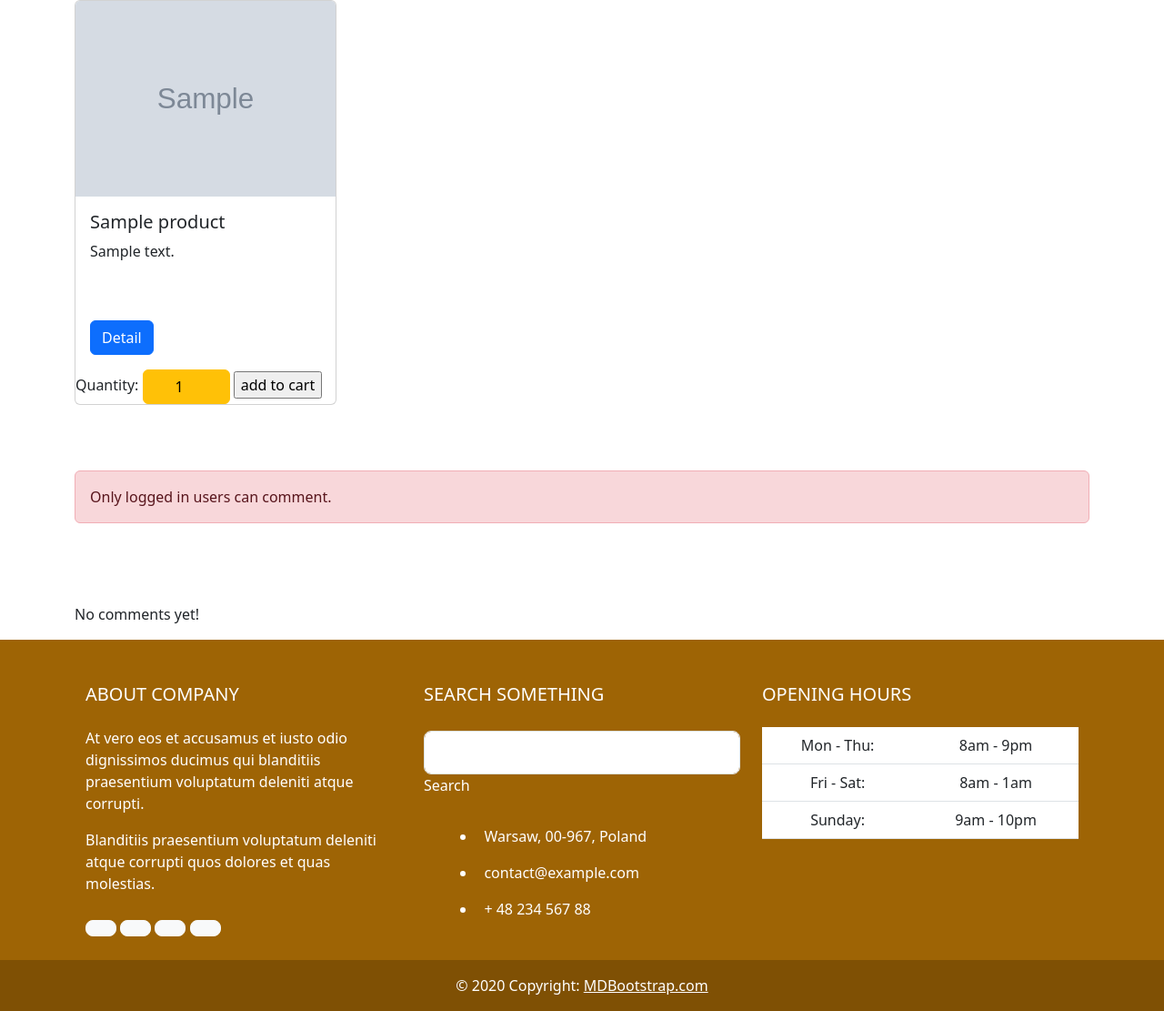
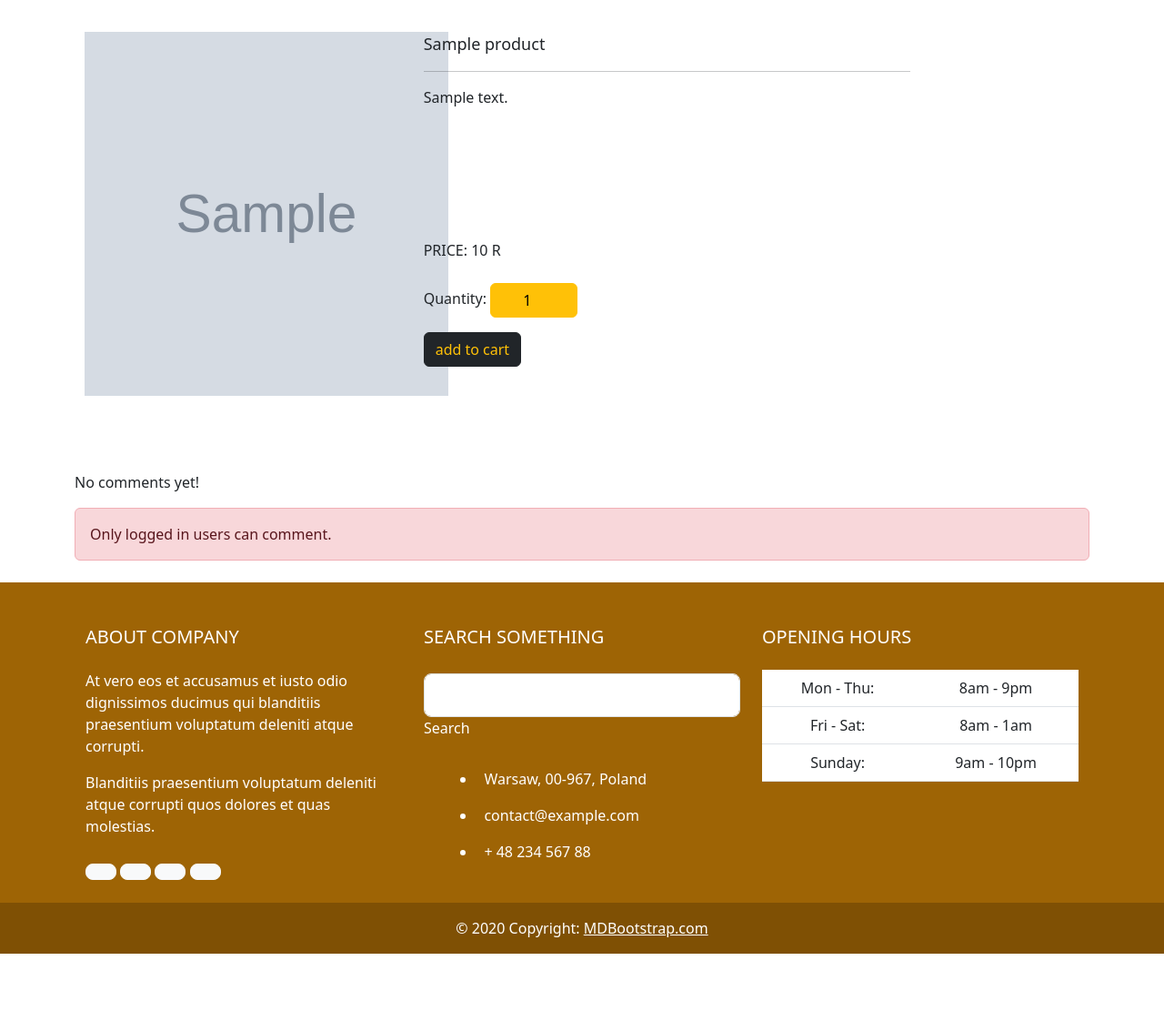
Before and after one commit to Mohammad-R-N/coffee-shop, a Django app: a page that uses project/products/templates/products/product-detail.html in a window 1280 px wide. Shown: the part 72-1183 px from the top of the page at 91% size. After the commit the page ends 1120 px from the top, so only its background shows below. Run offline with Django 4.2, Linux system fonts and the light colour scheme; tables that the repository leaves empty hold one stand-in row (values such as "Sample post"); grey boxes marked "Sample" are stand-in pictures; some libraries are stand-ins or nearby versions.

Commit message:
chore: product detail page V1 created

```diff
--- a/project/products/templates/products/product-detail.html
+++ b/project/products/templates/products/product-detail.html
@@ -3,32 +3,36 @@
 
 
 {% block content %}
-<div class="container">
-    <div class="card" style="width: 18rem;">
-        <img src="{{product.image.url}}" class="card-img-top">
-        <div class="card-body">
-            <h5 class="card-title">{{product.name}}</h5>
-            <p>{{ product.description|safe }}</p><br /><br />
-            <a href="{{product.get_absolute_url}}" class="btn btn-primary">Detail</a>
+
+<div class="container my-4">
+
+    <div class="">
+        <div class="single_product">
+            <div class="container-fluid" style=" background-color: #fff; padding: 11px;">
+                <div class="row">
+                    <div class="col-lg-4 order-lg-2 order-1">
+                        <div class="image_selected"><img src="{{product.image.url}}" alt=""
+                                style="width: 400px; height: 400px;">
+                        </div>
+                    </div>
+                    <div class="col-lg-6 order-3">
+                        <div class="product_description">
+                            <div class="product_name" style="font-size: large;">{{product.name}}</div>
+
+                            <hr class="singleline">
+                            <div class="product_name">{{ product.description|safe }}</div>
+                            <br><br><br><br><br><br>
+                            <div>PRICE: {{product.price}} R</div><br>
+                            <form action="{% url 'carts:cart_add' product.id %}" method="post">
+                                {% csrf_token %}
+                                {{ form.as_p }}
+                                <input class="btn btn-dark  text-warning" type="submit" value="add to cart">
+                            </form>
+                        </div>
+                    </div>
+                </div>
+            </div>
         </div>
-        <form action="{% url 'carts:cart_add' product.id %}" method="post">
-            {% csrf_token %}
-            {{ form }}
-            <input type="submit" value="add to cart">
-        </form>
-    </div>
-    <br><br><br>
-    <div>
-        {% if request.user.is_authenticated %}
-        <form action="" method="post">
-            {% csrf_token %}
-            {{ comment_form.as_p }}
-            <input type="submit" value="Send">
-        </form> <br />
-        {% else %}
-        <p class="alert alert-danger">Only logged in users can comment.</p>
-        {% endif %}
-
     </div>
     <br><br><br>
 
@@ -42,14 +46,14 @@
             <form action="{% url 'products:add_reply' product.id comment.id %}" method="post">
                 {% csrf_token %}
                 {{ reply_form.as_p }}
-                <input type="submit" value="send">
+                <input class="btn btn-dark  text-warning" type="submit" value="send">
             </form>
             {% endif %}
 
 
             {% with replies=comment.rcomments.all %}
             {% for reply in replies %}
-            <p class="bg-primary p-3 m-2">{{ reply.user }} <br /> {{ reply.body }}</p>
+            <p class="bg-warning text-dark p-3 m-2">{{ reply.user }} <br /> {{ reply.body }}</p>
             {% endfor %}
             {% endwith %}
 
@@ -58,9 +62,28 @@
         {% empty %}
         <p>No comments yet!</p>
         {% endfor %}
+        <div>
+            {% if request.user.is_authenticated %}
+            <form action="" method="post">
+                {% csrf_token %}
+                {{ comment_form.as_p }}
+                <input class="btn btn-dark  text-warning" type="submit" value="Send">
+            </form> <br />
+            {% else %}
+            <p class="alert alert-danger">Only logged in users can comment.</p>
+            {% endif %}
+
+        </div>
     </div>
+</div>
 
 
-</div>
+
+
+
+
+<!--
+    ========================================================
+-->
 
 {% endblock content %}
```
